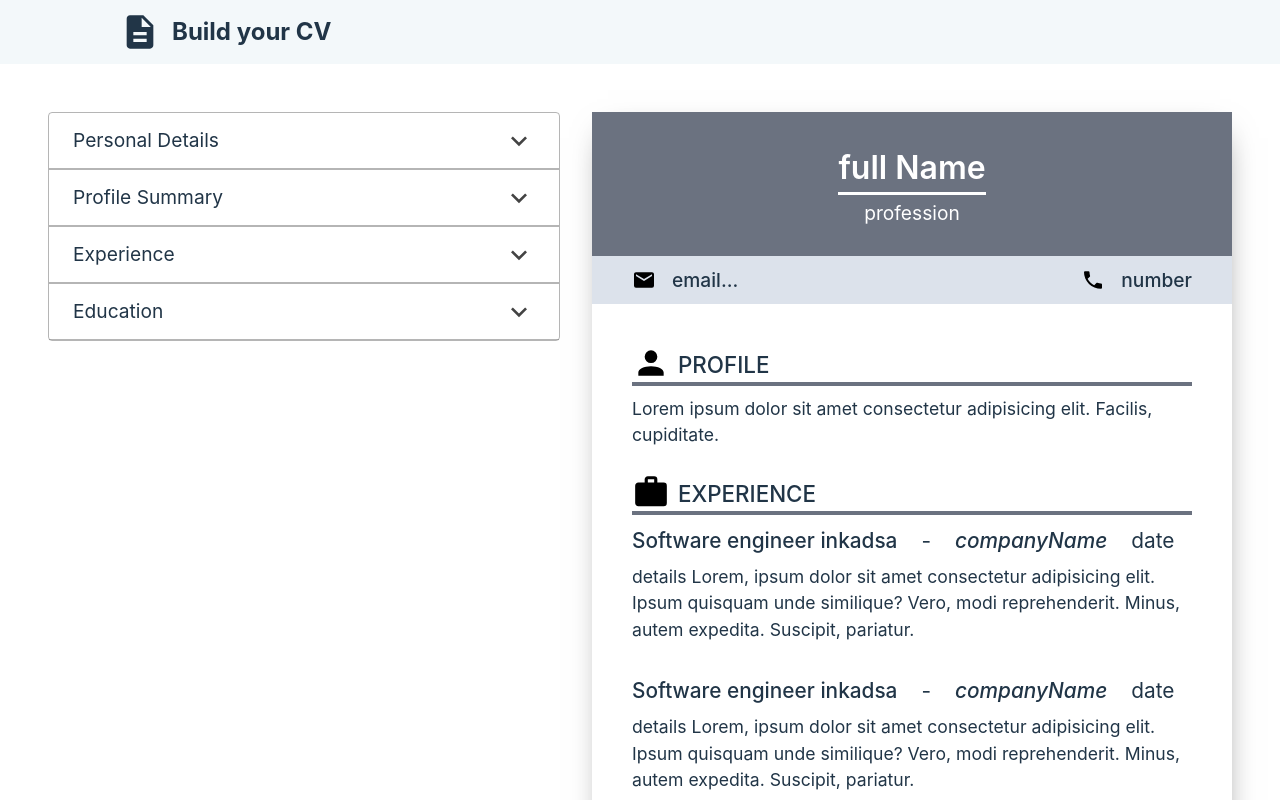
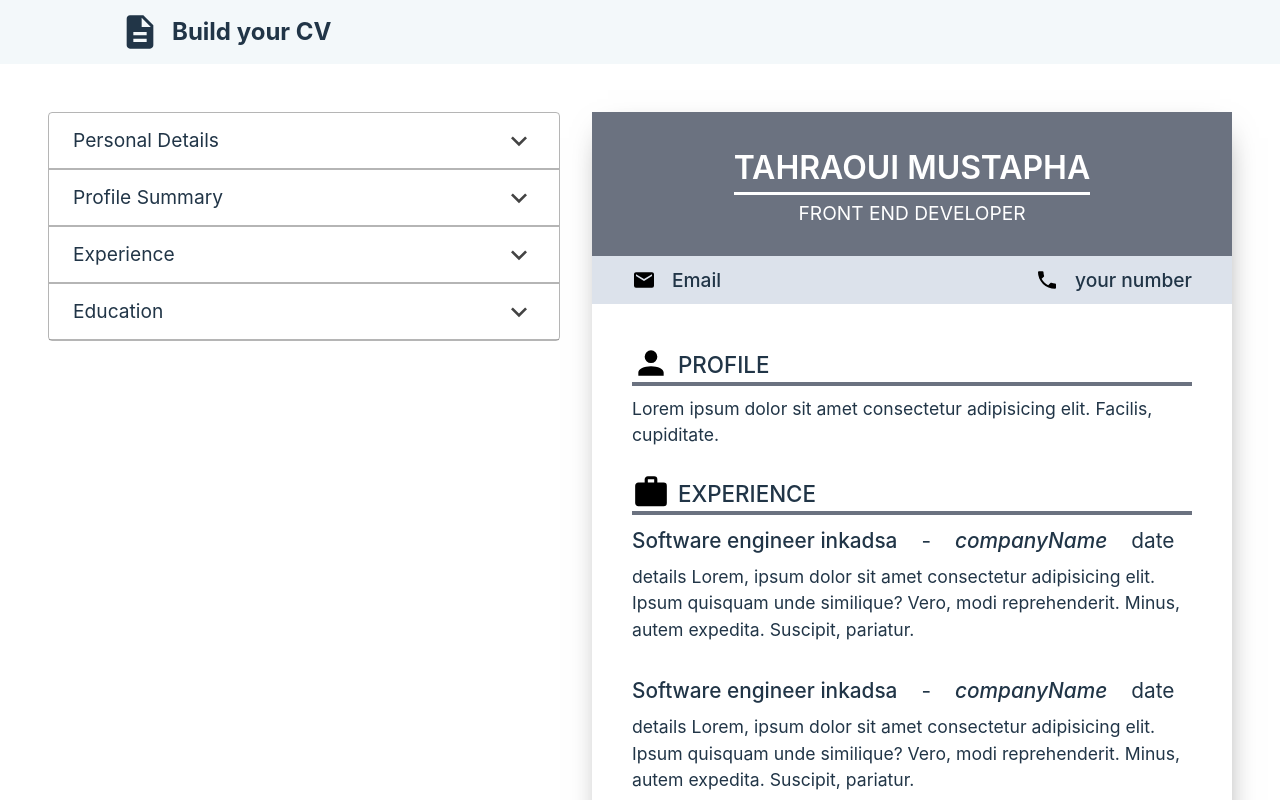
Before and after one commit to TahraouiMustapha/CV-application-The-Odin-Project, a React (Vite) app: page / in a window 1280 px wide. Shown: the top 800 px of the page. Built offline with nearby package versions, Linux system fonts and the light colour scheme.

Commit message:
feat: display the user general information in cv

```diff
--- a/src/components/CV.jsx
+++ b/src/components/CV.jsx
@@ -8,10 +8,13 @@ import '../styles/CV.css';
 
 
 export default function CV(props) {
+    const personalDetails = props.personalDetails;
+    const profileSummary = props.profileSummary;
+
     return (
         <section className="cv-section">
-            <HeadCV/>
-            <NavCV/>
+            <HeadCV fullName={personalDetails.fullName} heading={profileSummary.heading}/>
+            <NavCV email={personalDetails.email} phoneNumber={personalDetails.phoneNumber}/>
             <div className="cv-content">
                 {/* Profile */}
                 <div className="information-section">
@@ -44,8 +47,12 @@ export default function CV(props) {
 function HeadCV(props) {
     return (
         <div className="head-cv">
-            <p className="full-name">full Name</p>
-            <p className="profession">profession</p>
+            <p className="full-name">
+                {props.fullName? props.fullName.toUpperCase(): 'Your Name Here'}
+            </p>
+            <p className="profession">
+                {props.heading?props.heading.toUpperCase(): 'Your Profession'}
+            </p>
         </div>
     )
 }
@@ -55,11 +62,11 @@ function NavCV(props) {
         <div className="nav-cv">
             <div>
                 <img src={emailIcon} alt="icon" />
-                <p>email...</p>
+                <p>{props.email? props.email: 'Email'}</p>
             </div>
             <div>
                 <img src={phoneIcon} alt="icon" />
-                <p>number</p>
+                <p>{props.phoneNumber? props.phoneNumber: 'your number'}</p>
             </div>
         </div>
     )
--- a/src/components/Main.jsx
+++ b/src/components/Main.jsx
@@ -25,13 +25,13 @@ function Head(props) {
 
 export default function Main() {
     const [personalDetails, setPersonalDetails] = useState({
-        fullName: '',
+        fullName: 'Tahraoui Mustapha',
         email: '',
         phoneNumber: ''
     });
 
     const [profileSummary, setProfileSummary] = useState({
-        heading: '',
+        heading: 'Front End Developer',
         summary: ''
     })
 
```
